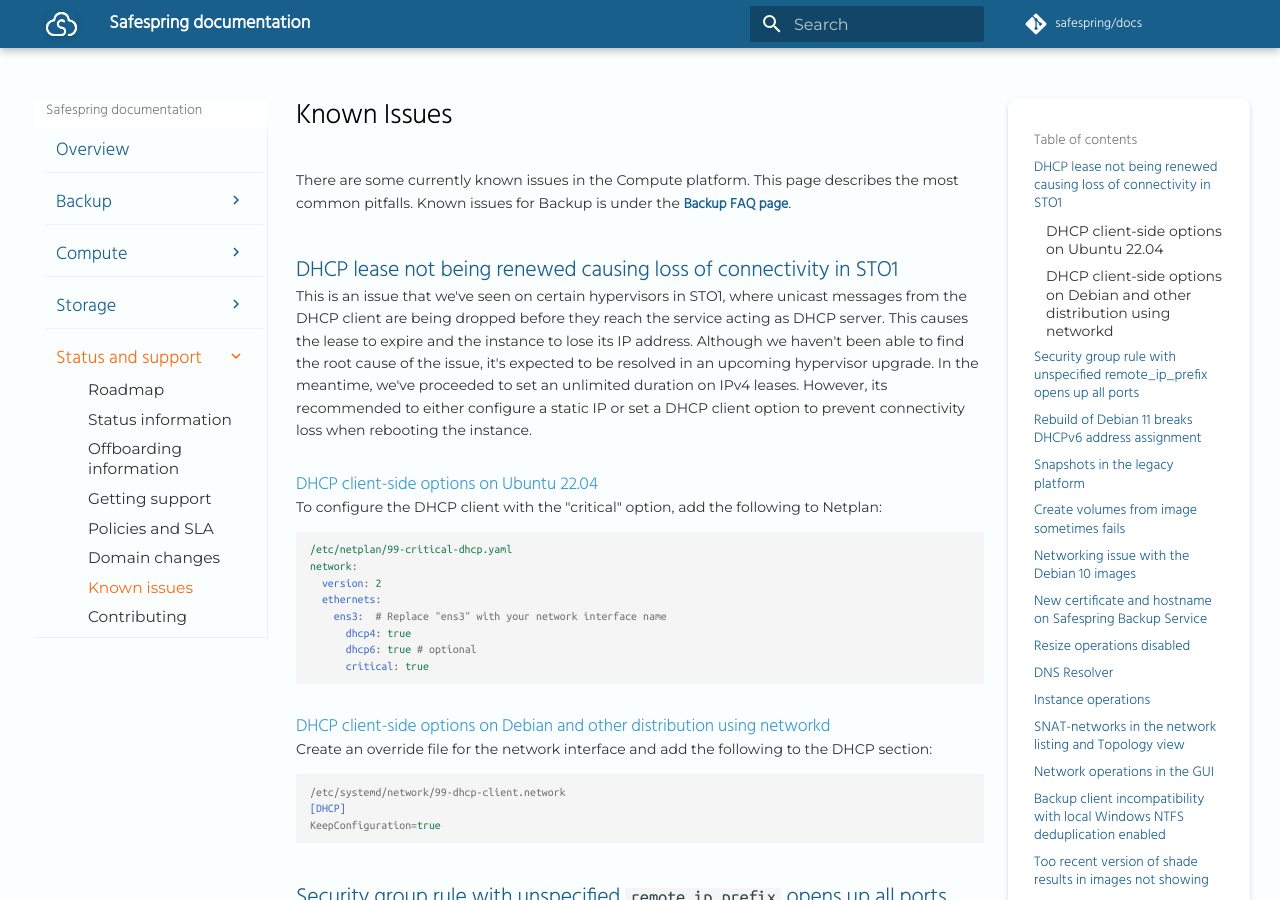
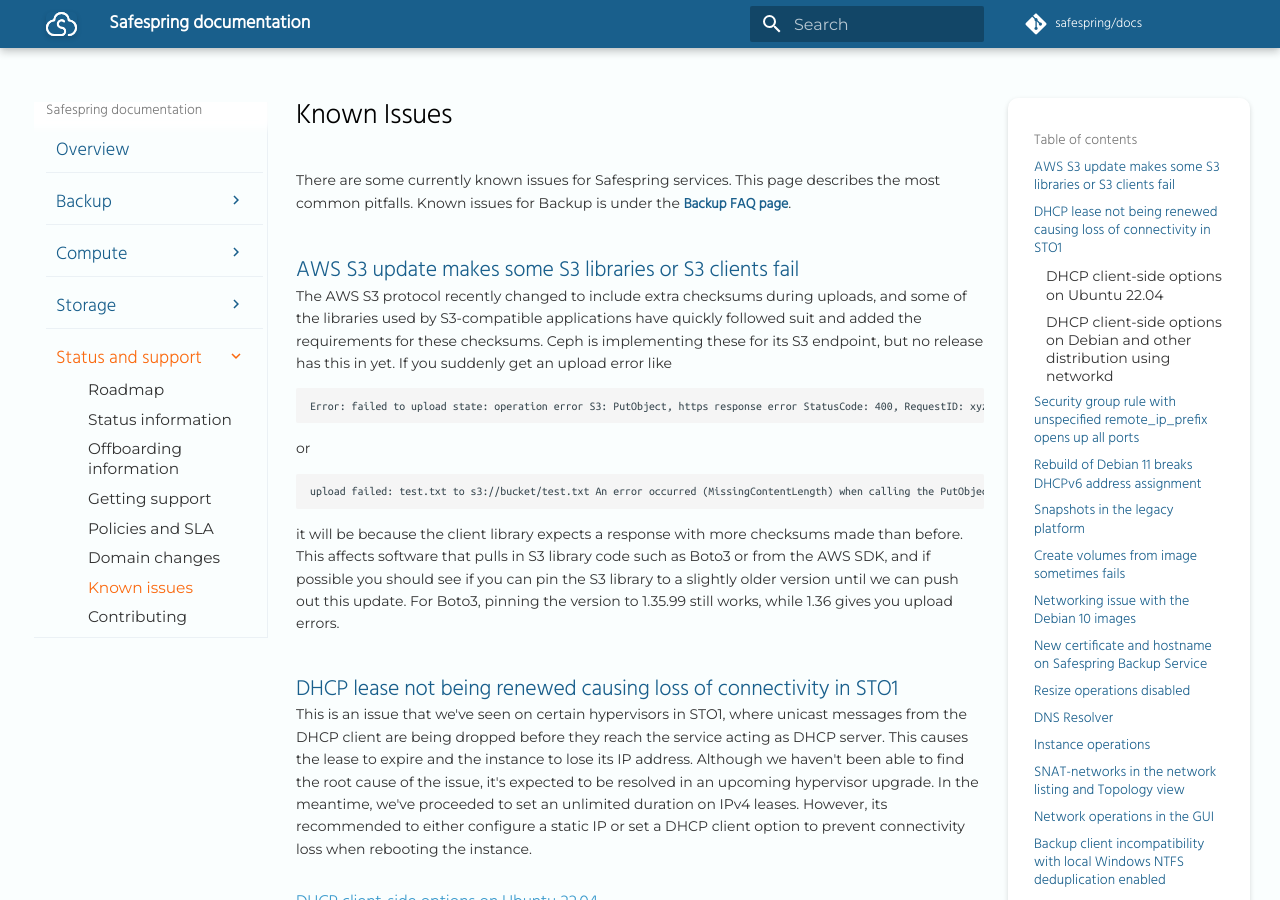
Before and after one commit to safespring/docs, an MkDocs documentation site: the page built from content/service/known_issues.md, in a window 1280 px wide and 900 px high. Built offline with MkDocs 1.6.1 and Material for MkDocs 9.7.7, drawn with Linux system fonts in a browser that asks for light colours; a script that is not in the unit is left out; comment, search, counter and statistics services are not loaded.

Commit message:
Added AWS S3 update to known issues

````diff
--- a/content/service/known_issues.md
+++ b/content/service/known_issues.md
@@ -1,8 +1,24 @@
 # Known Issues
 
-There are some currently known issues in the Compute platform. This page
+There are some currently known issues for Safespring services. This page
 describes the most common pitfalls. Known issues for Backup is under the [Backup
 FAQ page](/backup/faq).
+
+
+## AWS S3 update makes some S3 libraries or S3 clients fail
+The AWS S3 protocol recently changed to include extra checksums during uploads, and some of the libraries used by S3-compatible applications have quickly followed suit and added the requirements for these checksums. Ceph is implementing these for its S3 endpoint, but no release has this in yet. If you suddenly get an upload error like
+
+```code
+Error: failed to upload state: operation error S3: PutObject, https response error StatusCode: 400, RequestID: xyz HostID: , api error InvalidArgument: x-amz-content-sha256 must be UNSIGNED-PAYLOAD or a valid sha256 value
+```
+or
+
+```code
+upload failed: test.txt to s3://bucket/test.txt An error occurred (MissingContentLength) when calling the PutObject operation: Unknown
+```
+it will be because the client library expects a response with more checksums made than before.
+This affects software that pulls in S3 library code such as Boto3 or from the AWS SDK, and if possible you should see if you can pin the S3 library to a slightly older version until we can push out this update.
+For Boto3, pinning the version to 1.35.99 still works, while 1.36 gives you upload errors.
 
 ## DHCP lease not being renewed causing loss of connectivity in STO1
 
````
